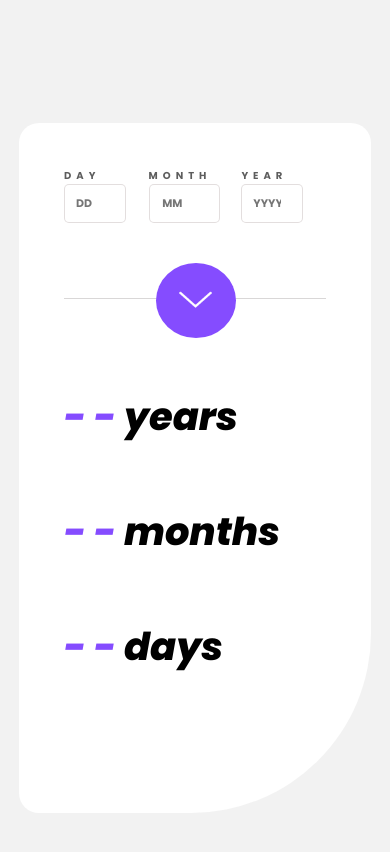
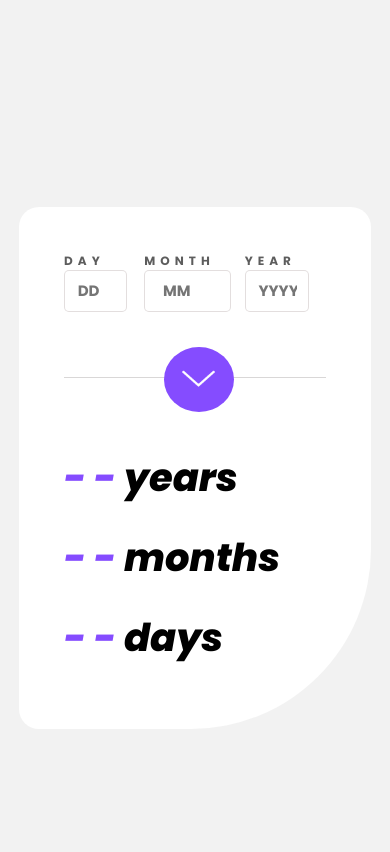
Before and after one commit to Edu-hsf/Coding_Projects, a plain HTML site: page Age-Calculator/index.html in a window 390 px wide. Drawn offline with Linux system fonts and the light colour scheme.

Commit message:
Atualização no resposivo da página

```diff
--- a/Age-Calculator/styles.css
+++ b/Age-Calculator/styles.css
@@ -27,6 +27,7 @@ body{
     border-radius: 20px 20px 180px 20px;
     width: 42%;
     min-width: 800px;
+    height: auto;
 }
 
 header{
@@ -101,7 +102,6 @@ section{
     font-size: 90px;
     line-height: 115px;
     padding-top: 60px;
-    height: 100%;
 }
 
 span{
@@ -154,7 +154,6 @@ span{
     #container{
         width: 70%;
         min-width: 0px;
-        height: 600px;
     }
 
     .arrowButton{
@@ -184,6 +183,8 @@ span{
     .arrowButton{
         width: 90px;
         height: 85px;
+        top: 45px;
+        left: 38%;
     }
 
     section{
@@ -192,9 +193,13 @@ span{
 }
 
 @media screen and (max-width: 480px){
+    #container{
+        height: auto;
+    }
+
     input{
-        width: 50%;
-        font-size: 150%;
+        width: 60%;
+        font-size: 20px;
         padding-left: 20%;
         padding-right: 44%;
         padding-top: 20%;
@@ -202,52 +207,83 @@ span{
     }
 
     form{
-        font-size: 10px;
+        font-size: 12px;
     }
 
     .arrowButton{
         width: 80px;
         height: 75px;
-        left: 35%;
+        left: 38%;
         top: 40px;
     }
 
     section{
-        font-size: 350%;
+        font-size: 305%;
 
     }
 }
 
 @media screen and (max-width: 412px){
+    #container{
+        height: 47%;
+    }
+
     input{
-        width: 50%;
-        font-size: 11px;
-        padding-left: 20%;
-        padding-right: 40%;
+        width: 76%;
+        height: 110%;
+        font-size: 15px;
+        padding-left: 25%;
+        padding-right: 20%;
         padding-top: 10px;
         padding-bottom: 10px;
+    }
+
+    form{
+        font-size: 12px;
+    }
+
+    .arrowButton{
+        width: 70px;
+        height: 65px;
+        left: 38%;
+        top: 35px;
+    }
+
+    section{
+        font-size: 240%;
+        line-height: 80px;
+        height: 500px;
+    }
+}
+
+@media screen and (max-width: 328px){
+    #container{
+        height: 47%;
     }
 
     form{
         font-size: 10px;
     }
 
+    input{
+        width: 76%;
+        height: 70%;
+        font-size: 15px;
+        padding-left: 30%;
+        padding-right: 30%;
+        padding-top: 10px;
+        padding-bottom: 10px;
+    }
+
     .arrowButton{
-        width: 80px;
-        height: 75px;
-        left: 35%;
-        top: 40px;
+        width: 70px;
+        height: 65px;
+        left: 34%;
+        top: 33px;
     }
 
     section{
-        font-size: 240%;
+        font-size: 210%;
 
     }
 }
-
-@media screen and (max-width: 328px){
-    section{
-        font-size: 150%;
-
-    }
-}
```
